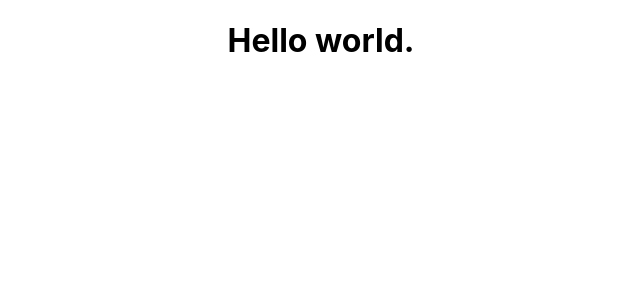
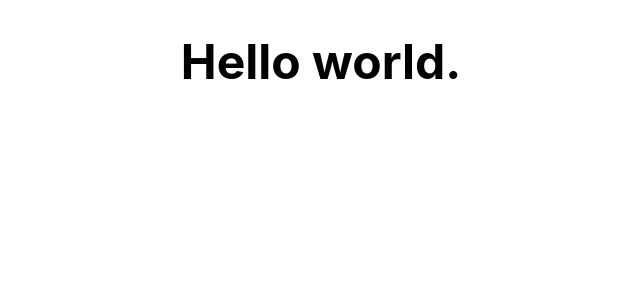
Before and after one commit to ctavispost/react-practice, a React (Create React App) app in the folder react-test/: page / in a window 1280 px wide. Shown: the top 300 px of the page, without its empty margins (319-959 px from the left). Built offline with nearby package versions, Linux system fonts and the light colour scheme.

Commit message:
Add boilerplate CSS, remove most react-app css stuff

```diff
--- a/react-test/src/index.css
+++ b/react-test/src/index.css
@@ -1,13 +1,29 @@
+html {
+  box-sizing: border-box;
+  font-size: 18px;
+  font-size: clamp(16px, 2.4vw, 24px);
+}
+
+*, *:before, *:after {
+  box-sizing: inherit;
+}
+
+/* remove all animations and transitions for people who prefer not to see them */
+@media (prefers-reduced-motion: reduce) {
+  * {
+    animation-play-state: paused;
+    transition: none;
+    scroll-behavior: auto;
+  }
+}
+
 body {
   margin: 0;
+  padding: 0;
+  min-height: 100vh;
   font-family: -apple-system, BlinkMacSystemFont, 'Segoe UI', 'Roboto', 'Oxygen',
     'Ubuntu', 'Cantarell', 'Fira Sans', 'Droid Sans', 'Helvetica Neue',
     sans-serif;
   -webkit-font-smoothing: antialiased;
   -moz-osx-font-smoothing: grayscale;
 }
-
-code {
-  font-family: source-code-pro, Menlo, Monaco, Consolas, 'Courier New',
-    monospace;
-}
```
